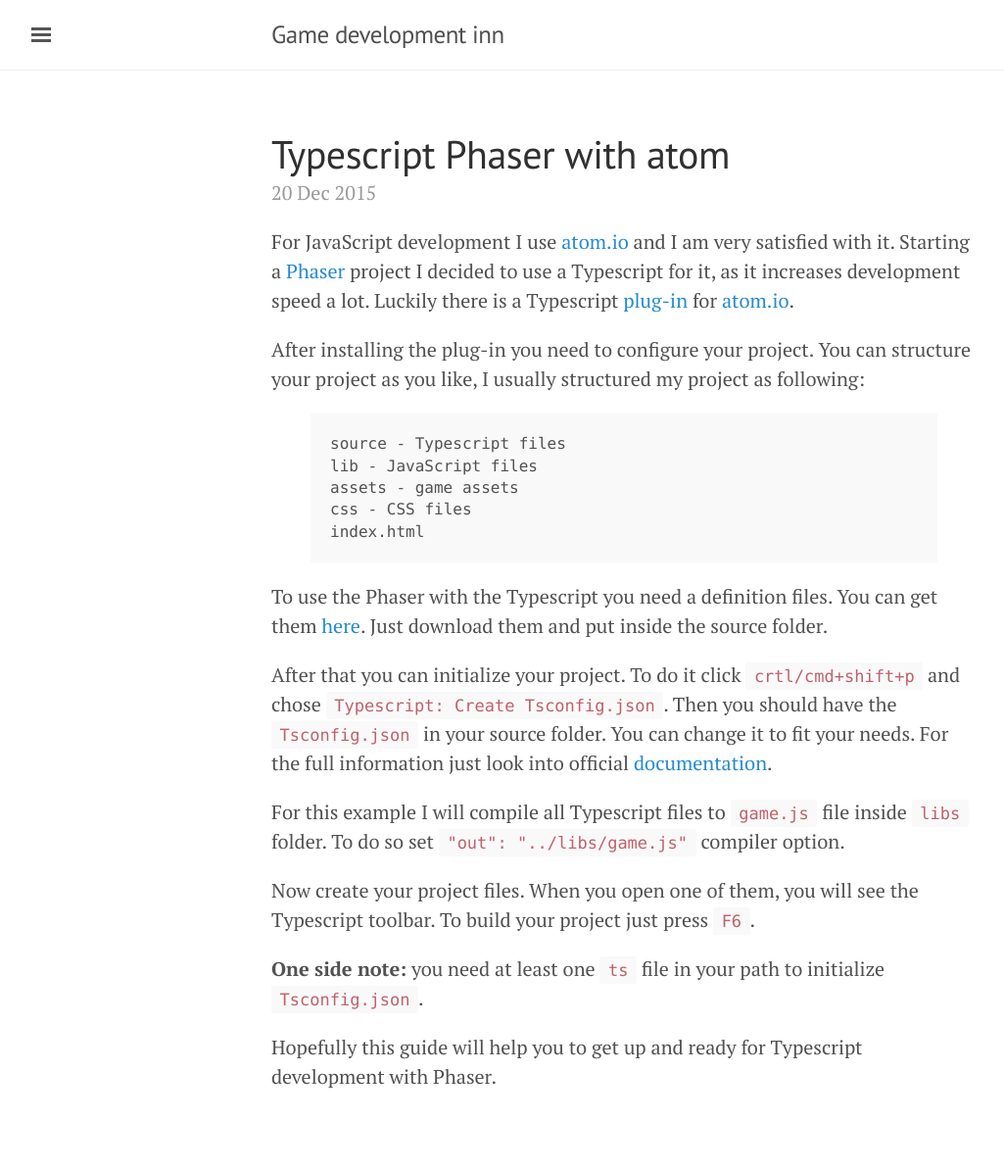
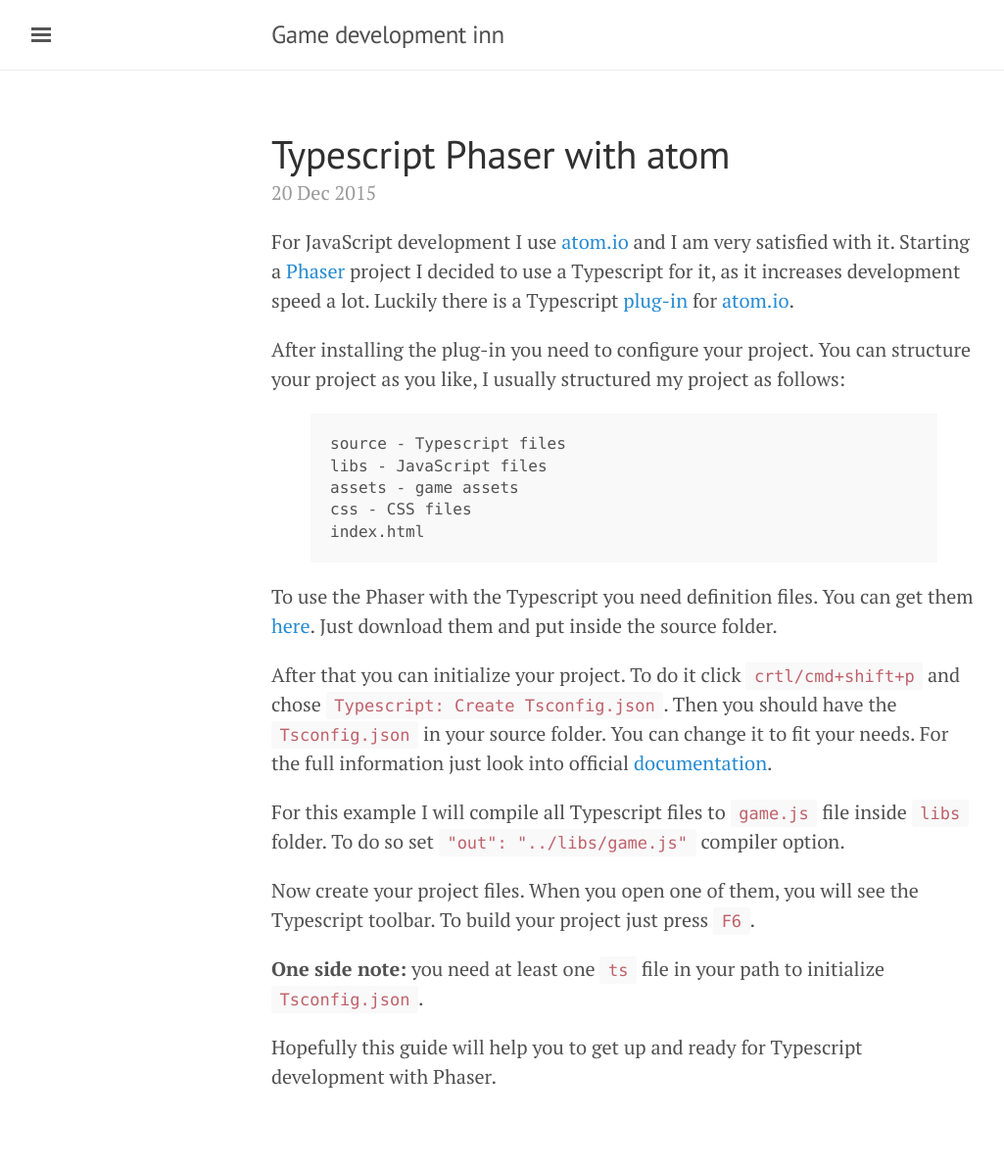
Before and after one commit to hansagames/hansagames.github.io, a Jekyll site: the page built from _posts/2015-12-20-typescript-phaser-with-atom.markdown, in a window 1280 px wide. Shown: the whole page at 98% size, without its empty margins (3-1028 px from the left). Built offline with Jekyll 4.4.1, drawn with Linux system fonts in a browser that asks for light colours; Markdown is read by kramdown in place of the engine named in the settings; comment, search, counter and statistics services are not loaded.

Commit message:
typo fixes

```diff
--- a/_posts/2015-12-20-typescript-phaser-with-atom.markdown
+++ b/_posts/2015-12-20-typescript-phaser-with-atom.markdown
@@ -10,15 +10,15 @@
 For JavaScript development I use [atom.io](https://atom.io/) and I am very satisfied with it. Starting a  [Phaser](http://phaser.io/) project I decided to use a Typescript for it, as it increases development speed a lot. Luckily there is a Typescript [plug-in](https://atom.io/packages/atom-typescript) for [atom.io](https://atom.io/).
 
 After installing the plug-in you need to configure your project.
-You can structure your project as you like, I usually structured my project as following:
+You can structure your project as you like, I usually structured my project as follows:
 {% highlight javascript %}
 source - Typescript files
-lib - JavaScript files
+libs - JavaScript files
 assets - game assets
 css - CSS files
 index.html
 {% endhighlight %}
-To use the Phaser with the Typescript you need a definition files. You can get them [here](https://github.com/photonstorm/phaser/tree/master/typescript). Just download them and put inside the source folder.
+To use the Phaser with the Typescript you need definition files. You can get them [here](https://github.com/photonstorm/phaser/tree/master/typescript). Just download them and put inside the source folder.
 
 After that you can initialize your project. To do it click `crtl/cmd+shift+p` and chose `Typescript: Create Tsconfig.json`. Then you should have the `Tsconfig.json` in your source folder. You can change it to fit your needs. For the full information just look into official [documentation](https://github.com/Microsoft/TypeScript/wiki/Compiler-Options).
 
```
